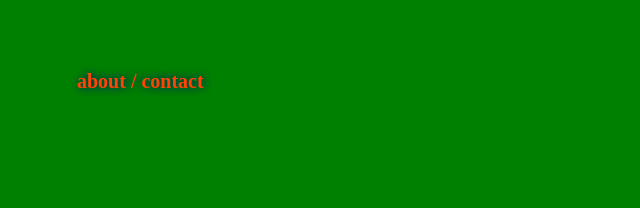
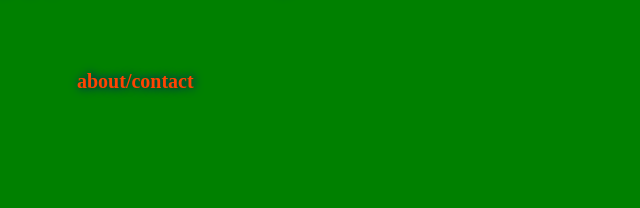
Before and after one commit to samupitka/website, a plain HTML site: page index.html in a window 1280 px wide. Shown: the part 128-336 px from the top of the page, 563-1203 px from the left. Drawn offline with Linux system fonts and the light colour scheme.

Commit message:
Update index.html

```diff
--- a/index.html
+++ b/index.html
@@ -17,7 +17,7 @@
   				<div class="photography"><a href="pho/pho.html">photography</a></div>
   				<div class="webdesign"><a href="web/web.html">web design</a></div>
   				<div class="VJ"><a href="vj/vj.html">VJ</a></div>
-  				<div class="about">about / contact</div>
+  				<div class="about"><a href="abo/abo.html">about/contact</a></div>
   			</div>
 
   			<div class="block">
```
